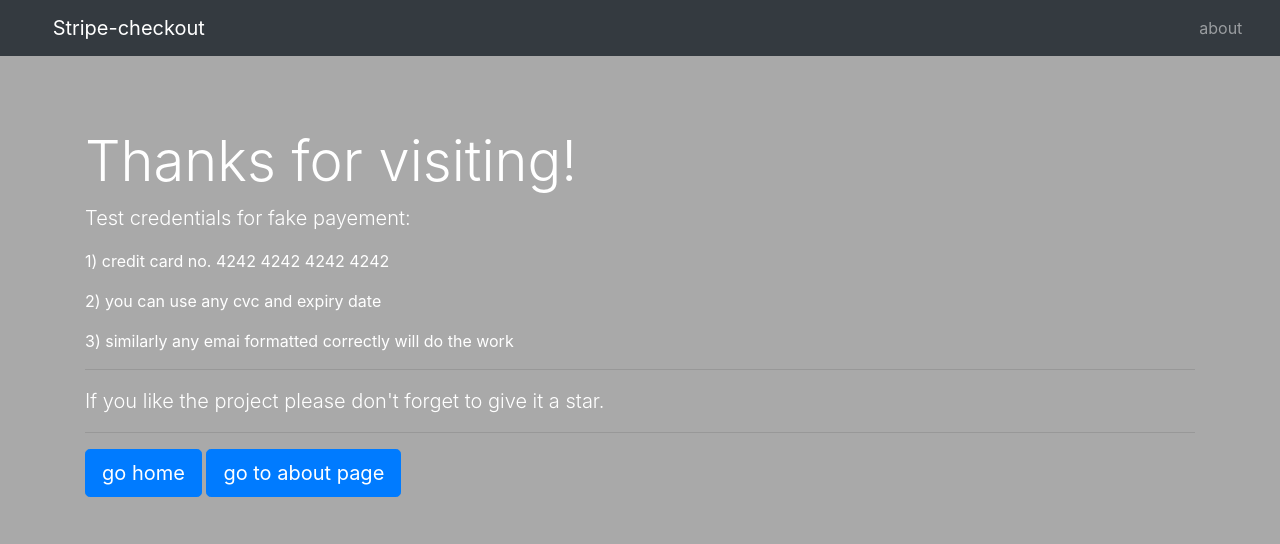
After one commit to siddhantk232/stripe-checkout, a Node server app: page /about in a window 1280 px wide. The commit adds this page. Shown: the top 544 px of the page. Run offline with Node 20, Linux system fonts and the light colour scheme; some libraries are stand-ins or nearby versions.

Commit message:
fimishing touch remianing

```diff
--- a/app/app.js
+++ b/app/app.js
@@ -1,17 +1,47 @@
-const express = require('express');
+const express = require("express");
 const app = express();
-const exphbs = require('express-handlebars');
+const bodyParser = require("body-parser");
+const stripe = require("stripe")("sk_test_3U1oLcNUrCK0FaNjRGlIpMa5");
+const exphbs = require("express-handlebars");
+
+// body-parser Middleware
+app.use(bodyParser.urlencoded({ extended: false }));
+app.use(bodyParser.json());
 
 // handlebars middleware
-app.engine('handlebars', exphbs({ defaultLayout: 'main' }));
-app.set('view engine', 'handlebars');
+app.engine("handlebars", exphbs({ defaultLayout: "main" }));
+app.set("view engine", "handlebars");
 
 // Set static folder
-app.use(express.static(`${ __dirname }/public`));
+app.use(express.static(`${__dirname}/public`));
 
 // Routes
-app.get('/', (req, res, next) => {
-    res.render('home');
+app.get("/", (req, res, next) => {
+  res.render("home");
+});
+
+app.post("/checkout", (req, res, next) => {
+  const amount = 2300;
+  stripe.customers
+    .create({
+      email: req.body.stripeEmail,
+      source: req.body.stripeToken
+    })
+    .then(customer =>
+      stripe.charges.create({
+        amount,
+        description: "The beginners guide to C++",
+        currency: "usd",
+        customer: customer.id
+      })
+    )
+    .then(charge => {
+      res.render("success");
+    });
+});
+
+app.get("/about", (req, res, next) => {
+  res.render("about");
 });
 
 module.exports = app;
--- a/app/test.html
+++ /dev/null
@@ -1 +0,0 @@
-<h1>hello</h1>
--- a/package.json
+++ b/package.json
@@ -9,7 +9,9 @@
   "author": "siddhantk232",
   "license": "MIT",
   "dependencies": {
+    "body-parser": "^1.18.3",
     "express": "^4.16.3",
-    "express-handlebars": "^3.0.0"
+    "express-handlebars": "^3.0.0",
+    "stripe": "^6.7.0"
   }
 }
--- /dev/null
+++ b/views/about.handlebars
@@ -0,0 +1,16 @@
+<section class="py-5">
+    <h1 class="display-4">
+        Thanks for visiting!
+    </h1>
+    <p class="lead">
+        Test credentials for fake payement:
+    </p>
+    <p>1) credit card no. 4242 4242 4242 4242</p>
+    <p>2) you can use any cvc and expiry date</p>
+    <p>3) similarly any emai formatted correctly will do the work</p>
+    <hr>
+    <p class="lead">If you like the project please don't forget to give it a star.</p>
+    <hr>
+    <a href="/" class="btn btn-primary btn-lg">go home</a>
+    <a href="/about" class="btn btn-primary btn-lg">go to about page</a>
+</section>
--- a/views/partials/_navbar.handlebars
+++ b/views/partials/_navbar.handlebars
@@ -1,6 +1,11 @@
- <nav class="navbar navbar-dark bg-dark">
-    <div class="container">
-          <a class="navbar-brand" href="#">Stripe-checkout</a>
-    </div>
+<nav class="navbar navbar-dark bg-dark">
+      <div class="container">
+            <a class="navbar-brand" href="/">Stripe-checkout</a>
+      </div>
+      <ul class="navbar-nav mr-auto">
+            <li class="nav-item">
+                  <a class="nav-link" href="/about">about</a>
+            </li>
+      </ul>
 </nav>
 <br>
```
Also changed, not shown: views/home.handlebars (+13 -3 lines), views/success.handlebars (added, +11 -0 lines), 1 other file.
